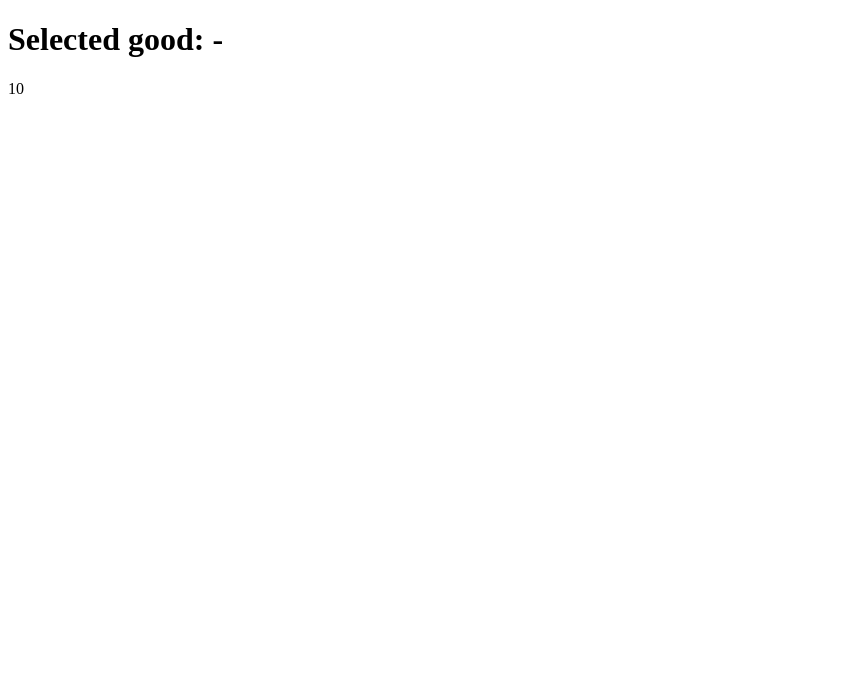
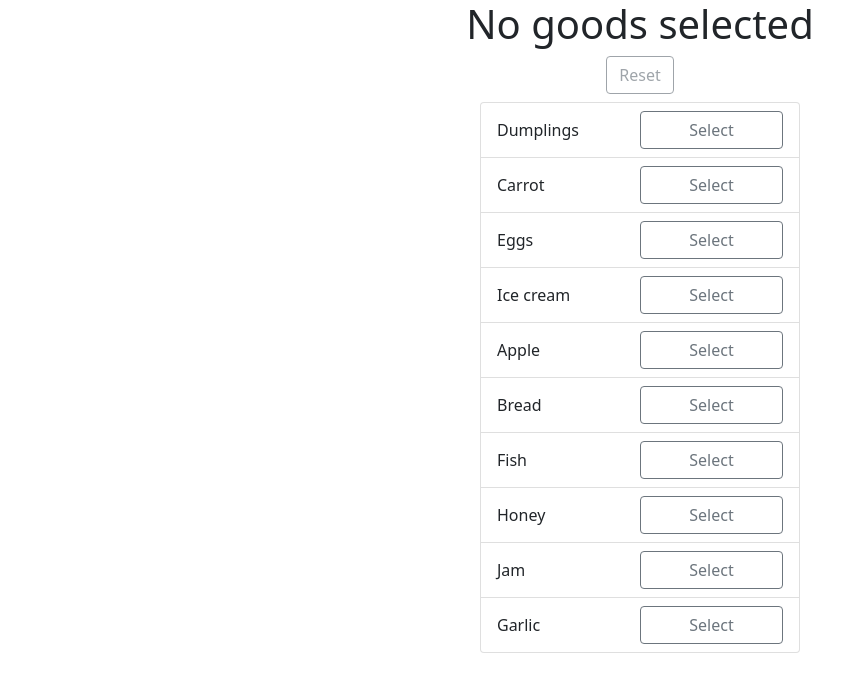
Before and after one commit to mate-academy/react_goods-selector, a React (Create React App) app: page / in a window 1280 px wide. Shown: the top 692 px of the page, without its empty margins (0-865 px from the left). Built offline with nearby package versions, Linux system fonts and the light colour scheme; the HTML template or start-up script is replaced by a standard one.

Commit message:
Goods selector implemented

```diff
--- a/package.json
+++ b/package.json
@@ -7,6 +7,7 @@
   "author": "Mate Academy",
   "license": "GPL-3.0",
   "dependencies": {
+    "classnames": "^2.3.1",
     "node-sass": "^4.14.1",
     "prop-types": "^15.7.2",
     "react": "^16.13.1",
--- a/public/index.html
+++ b/public/index.html
@@ -4,6 +4,7 @@
     <meta charset="utf-8" />
     <meta name="viewport" content="width=device-width, initial-scale=1" />
     <title>Static list of todos</title>
+    <link href="https://cdn.jsdelivr.net/npm/bootstrap@5.0.2/dist/css/bootstrap.min.css" rel="stylesheet" integrity="sha384-EVSTQN3/azprG1Anm3QDgpJLIm9Nao0Yz1ztcQTwFspd3yD65VohhpuuCOmLASjC" crossorigin="anonymous">
   </head>
   <body>
     <div id="root"></div>
--- a/src/App.js
+++ b/src/App.js
@@ -1,4 +1,5 @@
 import React from 'react';
+import classNames from 'classnames';
 import './App.scss';
 
 const goodsFromServer = [
@@ -14,11 +15,79 @@ const goodsFromServer = [
   'Garlic',
 ];
 
-const App = () => (
-  <div className="App">
-    <h1>Selected good: -</h1>
-    {goodsFromServer.length}
-  </div>
-);
+class App extends React.Component {
+  state = {
+    selectedGood: [],
+  }
+
+  resetSelectedGoods = () => this.setState({ selectedGood: [] });
+
+  addGoods = (good) => {
+    this.setState(prevState => ({
+      selectedGood: [...prevState.selectedGood, good],
+    }));
+  }
+
+  removeGoods = (good) => {
+    this.setState(prevState => ({
+      selectedGood: prevState.selectedGood.filter(
+        item => item !== good,
+      ),
+    }));
+  }
+
+  render() {
+    const { selectedGood } = this.state;
+
+    return (
+      <div className="App d-flex flex-column align-items-center">
+        <h1>
+          {selectedGood.length
+            ? `Selected: ${selectedGood.join(', ')}`
+            : 'No goods selected'}
+        </h1>
+        <button
+          type="button"
+          className="btn btn-outline-secondary mb-2"
+          onClick={this.resetSelectedGoods}
+          disabled={selectedGood.length === 0}
+        >
+          Reset
+        </button>
+        <ul className="list-group w-25">
+          {goodsFromServer.map(good => (
+            <>
+              <li
+                key={good}
+                className={classNames(
+                  'list-group-item',
+                  'd-flex',
+                  'justify-content-between',
+                  'align-items-center',
+                  { 'bg-light': selectedGood.includes(good) },
+                )}
+              >
+                {good}
+                <button
+                  type="button"
+                  className="btn btn-outline-secondary w-50 text-center"
+                  onClick={() => (
+                    selectedGood.includes(good)
+                      ? this.removeGoods(good)
+                      : this.addGoods(good)
+                  )}
+                >
+                  {selectedGood.includes(good)
+                    ? <span className="text-danger">Unselect</span>
+                    : 'Select'}
+                </button>
+              </li>
+            </>
+          ))}
+        </ul>
+      </div>
+    );
+  }
+}
 
 export default App;
```
Also changed, not shown: 1 other file (tests, documents, lock files or other folders).
